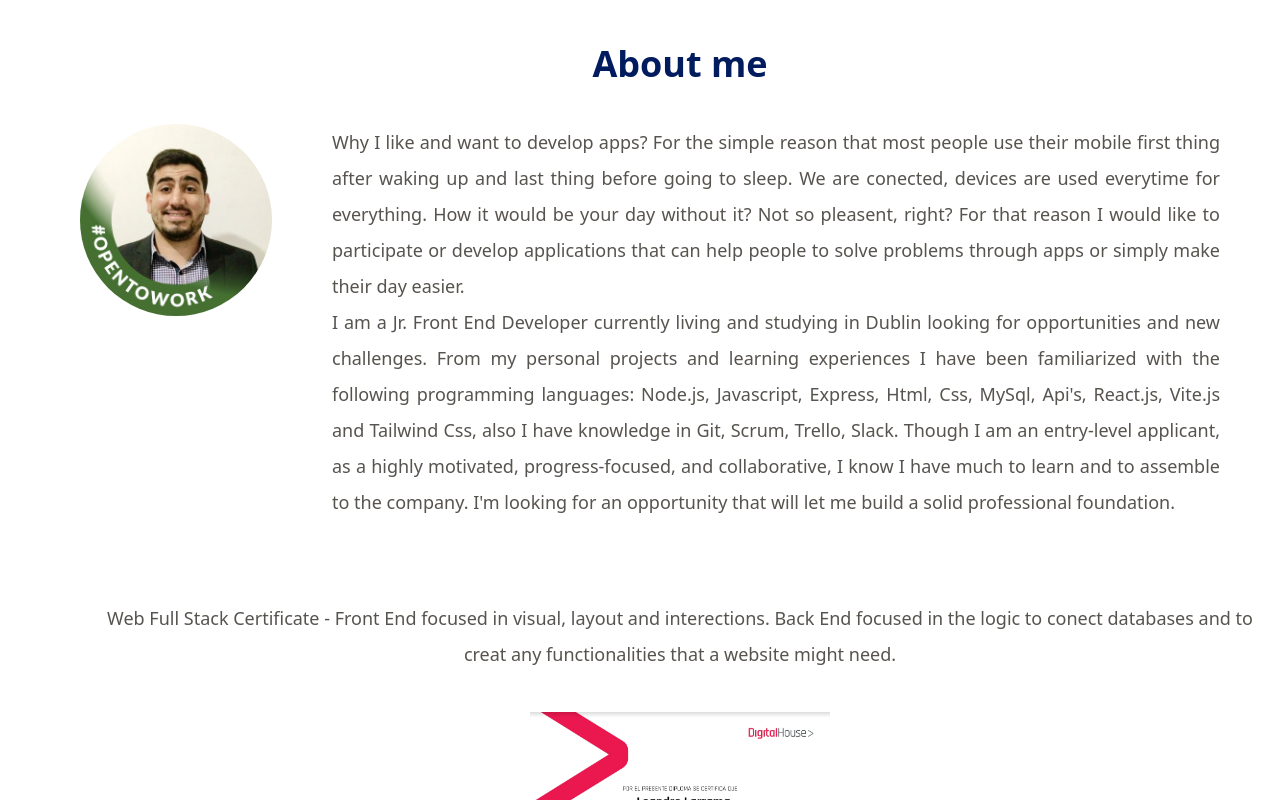
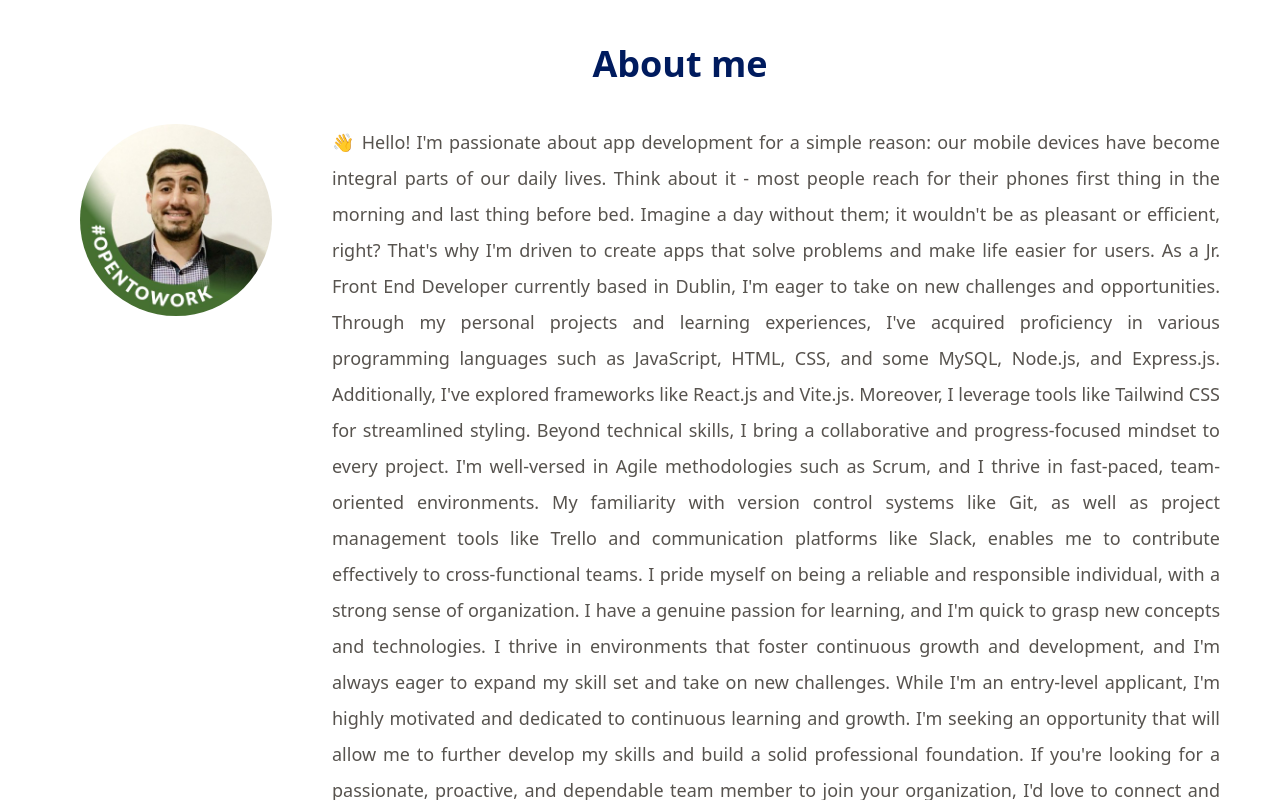
Before and after one commit to lealarrama/Portfolio, a React (Vite) app: page / in a window 1280 px wide. Shown: the part 860-1660 px from the top of the page. Built offline with nearby package versions, Linux system fonts and the light colour scheme.

Commit message:
changes in the text

```diff
--- a/src/components/Resume.jsx
+++ b/src/components/Resume.jsx
@@ -10,16 +10,12 @@ const Resume = () => {
         <div className='sm:flex'>
             <img className='rounded-full w-32 h-32 mx-auto  sm: w-48 h-48'  src ={Photo} alt=''/>
             <p className='text-justify leading-loose pt-5 text-stone-600 text-lg mx-5 sm:px-10 sm:pt-0' >
-                Why I like and want to develop apps?
-                For the simple reason that most people use their mobile first thing after waking up and last thing before going to sleep.
-                We are conected, devices are used everytime for everything. How it would be your day without it? Not so pleasent, right?
-                For that reason I would like to participate or develop applications that can help people to solve problems
-                through apps or simply make their day easier.
-                <p></p>
-                I am a Jr. Front End Developer currently living and studying in Dublin looking for opportunities and new challenges.
-                From my personal projects and learning experiences I have been familiarized with the following programming languages: Node.js, Javascript, Express, Html, Css, MySql,
-                Api's, React.js, Vite.js and Tailwind Css, also I have knowledge in Git, Scrum, Trello, Slack.
-                Though I am an entry-level applicant, as a highly motivated, progress-focused, and collaborative, I know I have much to learn and to assemble to the company. I'm looking for an opportunity that will let me build a solid professional foundation.
+            👋 Hello! I'm passionate about app development for a simple reason: our mobile devices have become integral parts of our daily lives. Think about it - most people reach for their phones first thing in the morning and last thing before bed. Imagine a day without them; it wouldn't be as pleasant or efficient, right? That's why I'm driven to create apps that solve problems and make life easier for users.
+As a Jr. Front End Developer currently based in Dublin, I'm eager to take on new challenges and opportunities. Through my personal projects and learning experiences, I've acquired proficiency in various programming languages such as JavaScript, HTML, CSS, and some MySQL, Node.js, and Express.js. Additionally, I've explored frameworks like React.js and Vite.js. Moreover, I leverage tools like Tailwind CSS for streamlined styling.
+Beyond technical skills, I bring a collaborative and progress-focused mindset to every project. I'm well-versed in Agile methodologies such as Scrum, and I thrive in fast-paced, team-oriented environments. My familiarity with version control systems like Git, as well as project management tools like Trello and communication platforms like Slack, enables me to contribute effectively to cross-functional teams.
+I pride myself on being a reliable and responsible individual, with a strong sense of organization. I have a genuine passion for learning, and I'm quick to grasp new concepts and technologies. I thrive in environments that foster continuous growth and development, and I'm always eager to expand my skill set and take on new challenges.
+While I'm an entry-level applicant, I'm highly motivated and dedicated to continuous learning and growth. I'm seeking an opportunity that will allow me to further develop my skills and build a solid professional foundation. If you're looking for a passionate, proactive, and dependable team member to join your organization, I'd love to connect and discuss how I can contribute to your team's success.
+
               </p>
          </div>
         <div>
```
